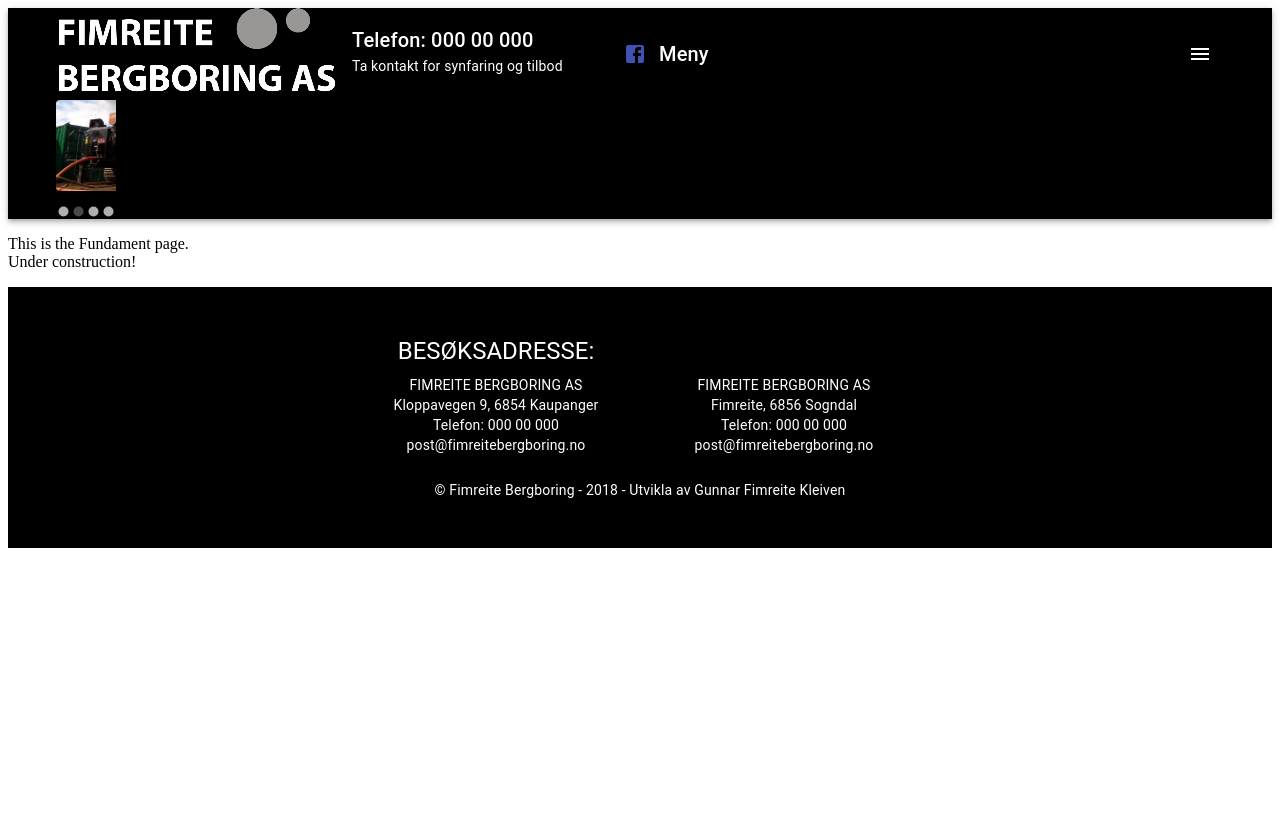
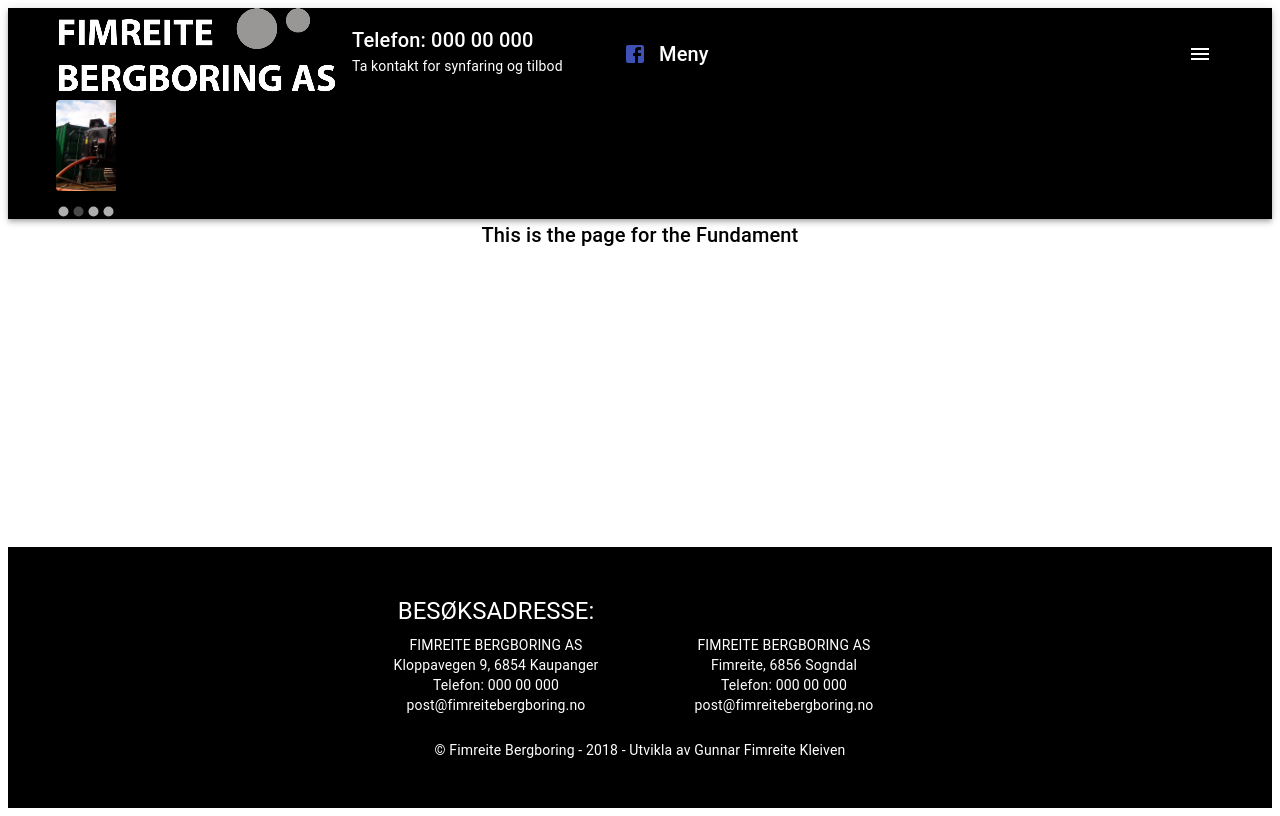
Before and after one commit to gunnarkleiven/FimreiteBergboring, a React (Create React App) app in the folder my-app/: page /fundament in a window 1280 px wide. Built offline with nearby package versions, Linux system fonts and the light colour scheme.

Commit message:
Fixed the layout on all the available pages

```diff
--- a/my-app/src/components/Header.tsx
+++ b/my-app/src/components/Header.tsx
@@ -72,7 +72,6 @@
     const phoneNumber = "000 00 000"
 
     return (
-
         <AppBar position="static" className={classes.appbar}>
             <Container maxWidth="lg">
                 <Toolbar className={classes.toolbar}>
--- a/my-app/src/pages/About.tsx
+++ b/my-app/src/pages/About.tsx
@@ -1,14 +1,32 @@
 import React from 'react'
+import { makeStyles, createStyles, Theme } from '@material-ui/core/styles';
+import Container from '@material-ui/core/Container';
+import Typography from '@material-ui/core/Typography';
 
 interface AboutProps {
 
 }
 
+const useStyles = makeStyles((theme: Theme) =>
+    createStyles({
+        root: {
+            flexGrow: 1,
+        },
+    }),
+);
+
 const About: React.FC<AboutProps> = () => {
+    const classes = useStyles();
+
     return (
-        <p>This is the about Page lets goo</p>
+        <div className={classes.root}>
+            <Container maxWidth="md">
+                <Typography variant="h6" align="center" paragraph>
+                    This is the About Page!
+                </Typography>
+            </Container>
+        </div>
     );
 }
 
-
 export default About;
--- a/my-app/src/pages/Empty.tsx
+++ b/my-app/src/pages/Empty.tsx
@@ -1,12 +1,34 @@
-import React from 'react'
+import React from 'react';
+import { makeStyles, createStyles, Theme } from '@material-ui/core/styles';
+import Container from '@material-ui/core/Container';
+import Typography from '@material-ui/core/Typography';
+
 
 interface EmptyProps {
 
 }
 
+const useStyles = makeStyles((theme: Theme) =>
+    createStyles({
+        root: {
+            flexGrow: 1,
+        },
+    }),
+);
+
+
 const Empty: React.FC<EmptyProps> = () => {
+
+    const classes = useStyles();
+
     return (
-        <p>¯\_(ツ)_/¯</p>
+        <div className={classes.root}>
+            <Container maxWidth="md">
+                <Typography variant="h6" align="center" paragraph>
+                    Empty page ¯\_(ツ)_/¯
+                </Typography>
+            </Container>
+        </div>
     );
 }
 
--- a/my-app/src/pages/EnergywellPage.tsx
+++ b/my-app/src/pages/EnergywellPage.tsx
@@ -1,16 +1,33 @@
-import React from 'react'
+import React from 'react';
+import { makeStyles, createStyles, Theme } from '@material-ui/core/styles';
+import Container from '@material-ui/core/Container';
+import Typography from '@material-ui/core/Typography';
+
 
 interface EnergywellPageProps {
 
 }
 
+const useStyles = makeStyles((theme: Theme) =>
+    createStyles({
+        root: {
+            flexGrow: 1,
+        },
+    }),
+);
+
+
 const EnergywellPage: React.FC<EnergywellPageProps> = () => {
+    const classes = useStyles();
+
     return (
-        <p>
-            This is the Energywell page.
-            <br />
-            Under construction!
-        </p>
+        <div className={classes.root}>
+            <Container maxWidth="md">
+                <Typography variant="h6" align="center" paragraph>
+                    This is the page for Energy Well
+                </Typography>
+            </Container>
+        </div>
     );
 }
 
--- a/my-app/src/pages/FundamentPage.tsx
+++ b/my-app/src/pages/FundamentPage.tsx
@@ -1,16 +1,31 @@
 import React from 'react'
+import { makeStyles, createStyles, Theme } from '@material-ui/core/styles';
+import Container from '@material-ui/core/Container';
+import Typography from '@material-ui/core/Typography';
 
 interface FundamentPageProps {
 
 }
 
+const useStyles = makeStyles((theme: Theme) =>
+    createStyles({
+        root: {
+            flexGrow: 1,
+        },
+    }),
+);
+
 const FundamentPage: React.FC<FundamentPageProps> = () => {
+    const classes = useStyles();
+
     return (
-        <p>
-            This is the Fundament page.
-            <br />
-            Under construction!
-        </p>
+        <div className={classes.root}>
+            <Container maxWidth="md">
+                <Typography variant="h6" align="center" paragraph>
+                    This is the page for the Fundament
+                </Typography>
+            </Container>
+        </div>
     );
 }
 
--- a/my-app/src/pages/PiercingPage.tsx
+++ b/my-app/src/pages/PiercingPage.tsx
@@ -1,16 +1,32 @@
 import React from 'react'
+import { makeStyles, createStyles, Theme } from '@material-ui/core/styles';
+import Container from '@material-ui/core/Container';
+import Typography from '@material-ui/core/Typography';
 
 interface PiercingPageProps {
 
 }
 
+const useStyles = makeStyles((theme: Theme) =>
+    createStyles({
+        root: {
+            flexGrow: 1,
+        },
+    }),
+);
+
+
 const PiercingPage: React.FC<PiercingPageProps> = () => {
+    const classes = useStyles();
+
     return (
-        <p>
-            This is the Piercing page.
-            <br />
-            Under construction!
-        </p>
+        <div className={classes.root}>
+            <Container maxWidth="md">
+                <Typography variant="h6" align="center" paragraph>
+                    This is the page for Piercing!
+                </Typography>
+            </Container>
+        </div>
     );
 }
 
--- a/my-app/src/pages/Services.tsx
+++ b/my-app/src/pages/Services.tsx
@@ -1,12 +1,32 @@
-import React from 'react'
+import React from 'react';
+import { makeStyles, createStyles, Theme } from '@material-ui/core/styles';
+import Container from '@material-ui/core/Container';
+import Typography from '@material-ui/core/Typography';
+
 
 interface ServicesProps {
 
 }
 
+const useStyles = makeStyles((theme: Theme) =>
+    createStyles({
+        root: {
+            flexGrow: 1,
+        },
+    }),
+);
+
 const Services: React.FC<ServicesProps> = () => {
+    const classes = useStyles();
+
     return (
-        <p>Here are our services</p>
+        <div className={classes.root}>
+            <Container maxWidth="md">
+                <Typography variant="h6" align="center" paragraph>
+                    These are our services
+                </Typography>
+            </Container>
+        </div>
     );
 }
 
```
